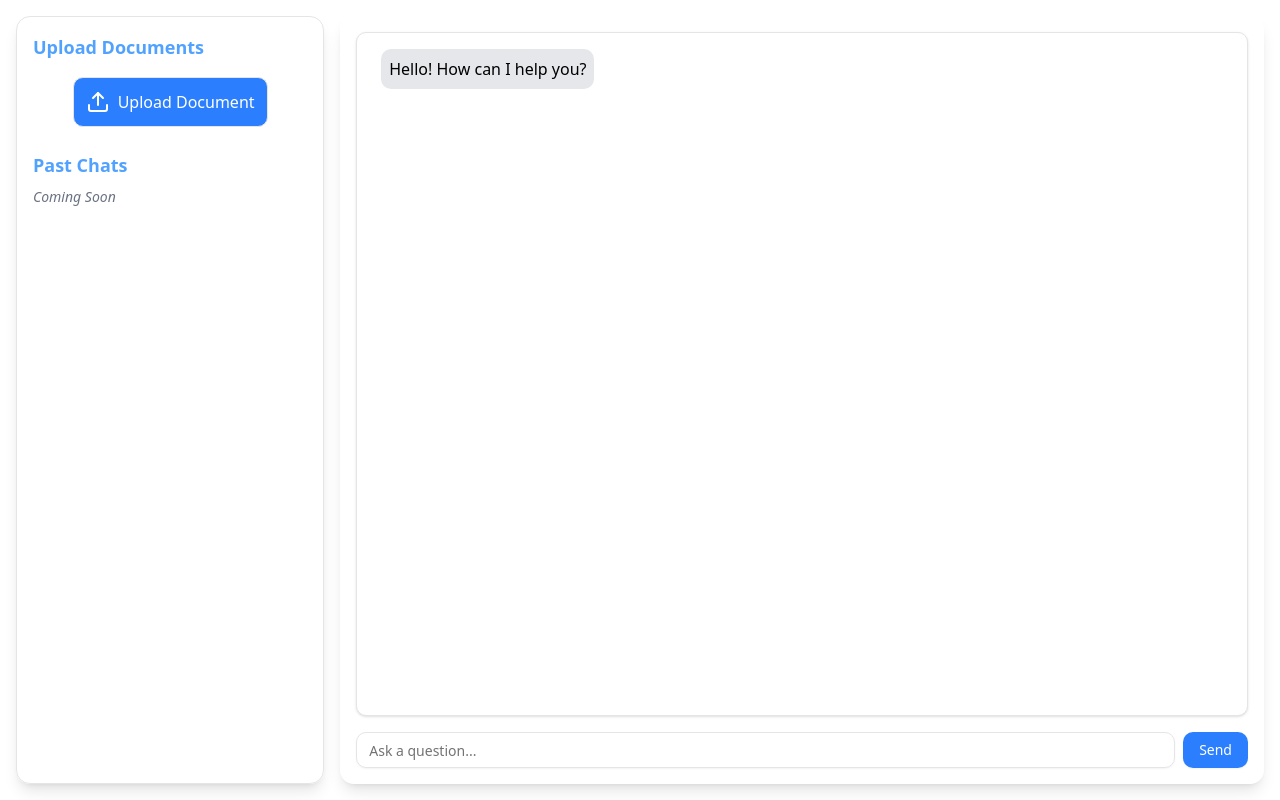
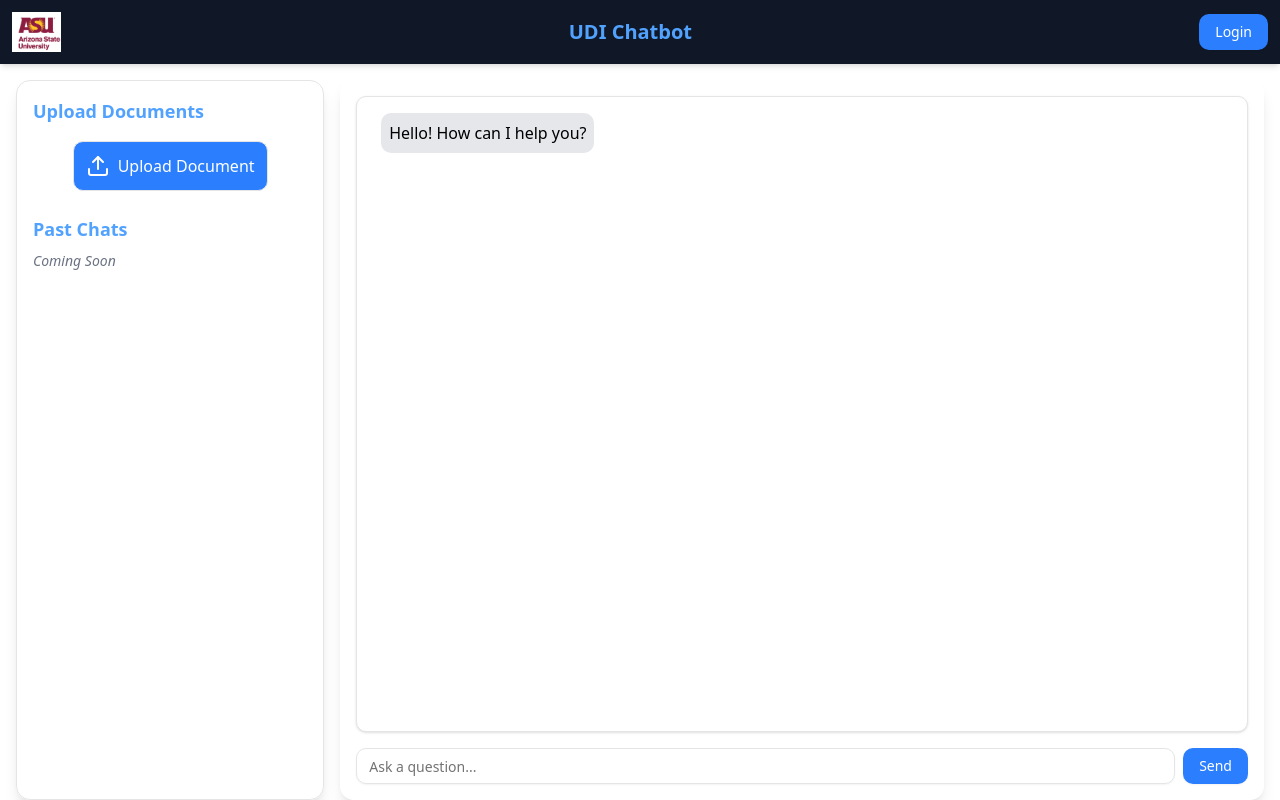
Before and after one commit to moreshwarnabar/udi-chatbot, a React (Vite) app in the folder frontend/frontend-int/: page / in a window 1280 px wide. Built offline with nearby package versions, Linux system fonts and the light colour scheme.

Commit message:
added navbar

```diff
--- a/frontend/frontend-int/src/App.tsx
+++ b/frontend/frontend-int/src/App.tsx
@@ -4,6 +4,7 @@ import ChatWindow from './components/ChatWindow';
 import ChatInput from './components/ChatInput';
 import UploadFile from './components/UploadFile';
 import PastChats from './components/PastChats';
+import Navbar from './components/Navbar';
 
 const App = () => {
   const [messages, setMessages] = useState<Message[]>([
@@ -14,6 +15,7 @@ const App = () => {
   ]);
   const [input, setInput] = useState('');
   const [file, setFile] = useState<File | null>(null);
+  const [isLoggedIn, setIsLoggedIn] = useState(false);
 
   const handleSendMessage = () => {
     if (!input.trim()) return;
@@ -28,8 +30,21 @@ const App = () => {
     }
   };
 
+  const handleLogin = () => {
+    if (!isLoggedIn) {
+      console.log('Logging in...');
+    } else {
+      console.log('Logging out...');
+    }
+
+    setIsLoggedIn(!isLoggedIn);
+  };
+
   return (
-    <div className="flex h-screen p-4 gap-4">
+    <>
+      <div className="flex flex-col h-screen gap-4">
+        <Navbar isLoggedIn={isLoggedIn} loginHandler={handleLogin} />
+        <main className="flex flex-1 gap-4 pr-4 pl-4">
           <div className="w-1/4 p-4 border shadow-lg rounded-xl">
             <UploadFile file={file} fileUploadHandler={handleFileUpload} />
             <PastChats />
@@ -42,7 +57,9 @@ const App = () => {
               onClickHandler={handleSendMessage}
             />
           </div>
+        </main>
       </div>
+    </>
   );
 };
 
--- /dev/null
+++ b/frontend/frontend-int/src/components/Navbar.tsx
@@ -0,0 +1,25 @@
+import { Button } from '@/components/ui/button';
+import logo from '@/assets/ASU.png';
+
+interface NavbarProps {
+  isLoggedIn: boolean;
+  loginHandler: () => void;
+}
+
+const Navbar = ({ isLoggedIn, loginHandler }: NavbarProps) => {
+  return (
+    <nav className="flex justify-between items-center p-3 bg-gray-900 text-white shadow-md">
+      <img src={logo} alt="asu logo" className="h-10 w-auto" />
+      <div className="text-xl font-bold text-blue-400">UDI Chatbot</div>
+
+      <Button
+        onClick={loginHandler}
+        className="bg-blue-500 text-white px-4 py-2 rounded-lg hover:bg-blue-600 hover:cursor-pointer"
+      >
+        {isLoggedIn ? 'Logout' : 'Login'}
+      </Button>
+    </nav>
+  );
+};
+
+export default Navbar;
```
Also changed, not shown: frontend/frontend-int/src/assets/ASU.png (added). Lines whose indentation alone changed are shown as unchanged.
